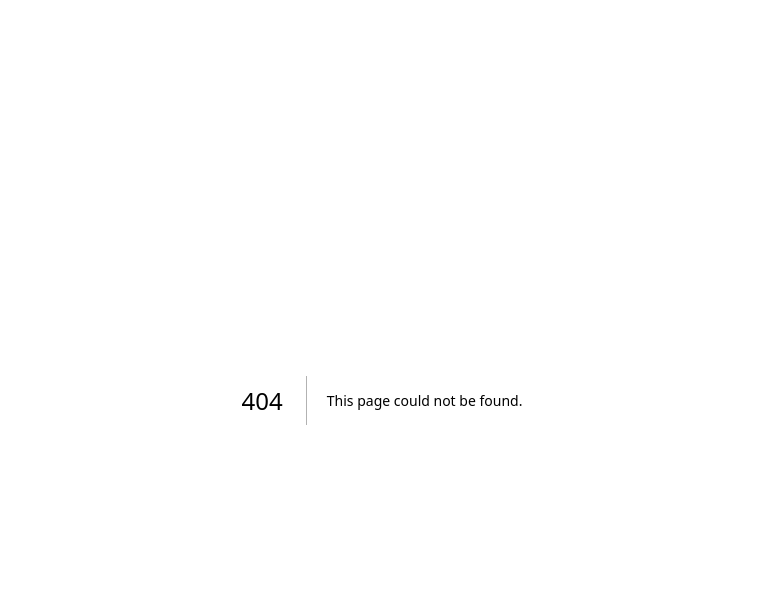
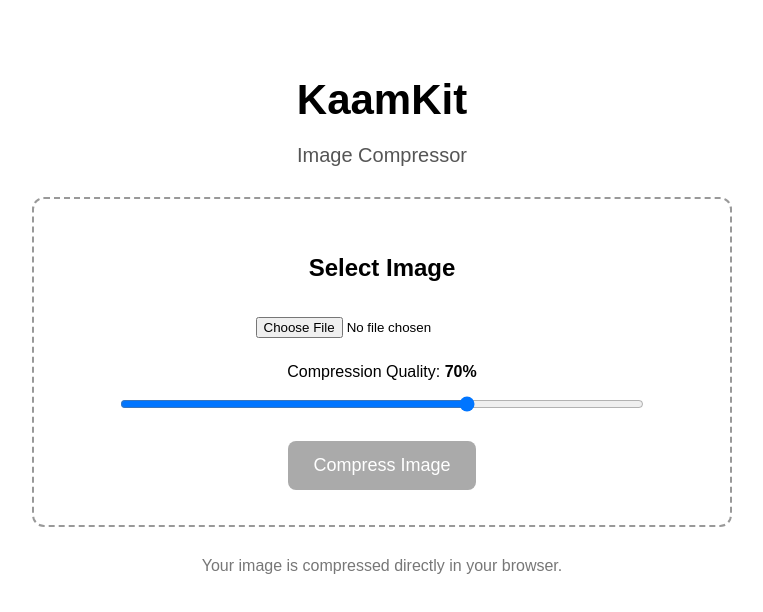
Before and after one commit to kaamkit/Kaamkit, a Next.js app: page /image-compressor in a window 1280 px wide. Before the commit this address had no page. Shown: the top 612 px of the page, without its empty margins (258-1021 px from the left). Built offline with nearby package versions, Linux system fonts and the light colour scheme.

Commit message:
Add image compressor component

```diff
--- /dev/null
+++ b/app/image-compressor/page.js
@@ -0,0 +1,204 @@
+"use client";
+
+import { useState } from "react";
+
+export default function ImageCompressor() {
+  const [file, setFile] = useState(null);
+  const [quality, setQuality] = useState(70);
+  const [compressedUrl, setCompressedUrl] = useState(null);
+  const [originalSize, setOriginalSize] = useState(0);
+  const [compressedSize, setCompressedSize] = useState(0);
+  const [loading, setLoading] = useState(false);
+
+  const handleFile = (e) => {
+    const selectedFile = e.target.files?.[0];
+
+    if (!selectedFile) return;
+
+    if (!selectedFile.type.startsWith("image/")) {
+      alert("Please select an image file.");
+      return;
+    }
+
+    setFile(selectedFile);
+    setOriginalSize(selectedFile.size);
+    setCompressedUrl(null);
+    setCompressedSize(0);
+  };
+
+  const compressImage = () => {
+    if (!file) {
+      alert("Please select an image first.");
+      return;
+    }
+
+    setLoading(true);
+
+    const reader = new FileReader();
+
+    reader.onload = (event) => {
+      const image = new Image();
+
+      image.onload = () => {
+        const canvas = document.createElement("canvas");
+        const ctx = canvas.getContext("2d");
+
+        canvas.width = image.width;
+        canvas.height = image.height;
+
+        ctx.drawImage(image, 0, 0);
+
+        canvas.toBlob(
+          (blob) => {
+            if (!blob) {
+              alert("Compression failed.");
+              setLoading(false);
+              return;
+            }
+
+            const url = URL.createObjectURL(blob);
+
+            setCompressedUrl(url);
+            setCompressedSize(blob.size);
+            setLoading(false);
+          },
+          "image/jpeg",
+          quality / 100
+        );
+      };
+
+      image.src = event.target.result;
+    };
+
+    reader.readAsDataURL(file);
+  };
+
+  const formatSize = (bytes) => {
+    if (bytes < 1024) {
+      return bytes + " B";
+    }
+
+    if (bytes < 1024 * 1024) {
+      return (bytes / 1024).toFixed(1) + " KB";
+    }
+
+    return (bytes / (1024 * 1024)).toFixed(2) + " MB";
+  };
+
+  return (
+    <main
+      style={{
+        maxWidth: "700px",
+        margin: "0 auto",
+        padding: "40px 20px",
+        fontFamily: "Arial, sans-serif",
+        textAlign: "center",
+      }}
+    >
+      <h1 style={{ fontSize: "42px", marginBottom: "10px" }}>
+        KaamKit
+      </h1>
+
+      <p style={{ fontSize: "20px", color: "#555" }}>
+        Image Compressor
+      </p>
+
+      <div
+        style={{
+          border: "2px dashed #999",
+          borderRadius: "12px",
+          padding: "35px 20px",
+          marginTop: "30px",
+        }}
+      >
+        <h2>Select Image</h2>
+
+        <input
+          type="file"
+          accept="image/*"
+          onChange={handleFile}
+          style={{ marginTop: "15px" }}
+        />
+
+        {file && (
+          <p style={{ marginTop: "20px" }}>
+            Selected: {file.name}
+          </p>
+        )}
+
+        <div style={{ marginTop: "25px" }}>
+          <label>
+            Compression Quality: <strong>{quality}%</strong>
+          </label>
+
+          <br />
+
+          <input
+            type="range"
+            min="10"
+            max="100"
+            value={quality}
+            onChange={(e) => setQuality(Number(e.target.value))}
+            style={{
+              width: "80%",
+              marginTop: "15px",
+            }}
+          />
+        </div>
+
+        <button
+          onClick={compressImage}
+          disabled={loading || !file}
+          style={{
+            marginTop: "25px",
+            padding: "14px 25px",
+            fontSize: "18px",
+            borderRadius: "8px",
+            border: "none",
+            background: !file ? "#aaa" : "#111",
+            color: "white",
+            cursor: !file ? "not-allowed" : "pointer",
+          }}
+        >
+          {loading ? "Compressing..." : "Compress Image"}
+        </button>
+
+        {originalSize > 0 && compressedSize > 0 && (
+          <div style={{ marginTop: "25px" }}>
+            <p>
+              Original Size: <strong>{formatSize(originalSize)}</strong>
+            </p>
+
+            <p>
+              Compressed Size:{" "}
+              <strong>{formatSize(compressedSize)}</strong>
+            </p>
+          </div>
+        )}
+
+        {compressedUrl && (
+          <a
+            href={compressedUrl}
+            download="KaamKit-Compressed.jpg"
+            style={{
+              display: "inline-block",
+              marginTop: "20px",
+              padding: "14px 25px",
+              background: "#111",
+              color: "white",
+              textDecoration: "none",
+              borderRadius: "8px",
+              fontSize: "18px",
+            }}
+          >
+            Download Compressed Image
+          </a>
+        )}
+      </div>
+
+      <p style={{ marginTop: "30px", color: "#777" }}>
+        Your image is compressed directly in your browser.
+      </p>
+    </main>
+  );
+          }
```
